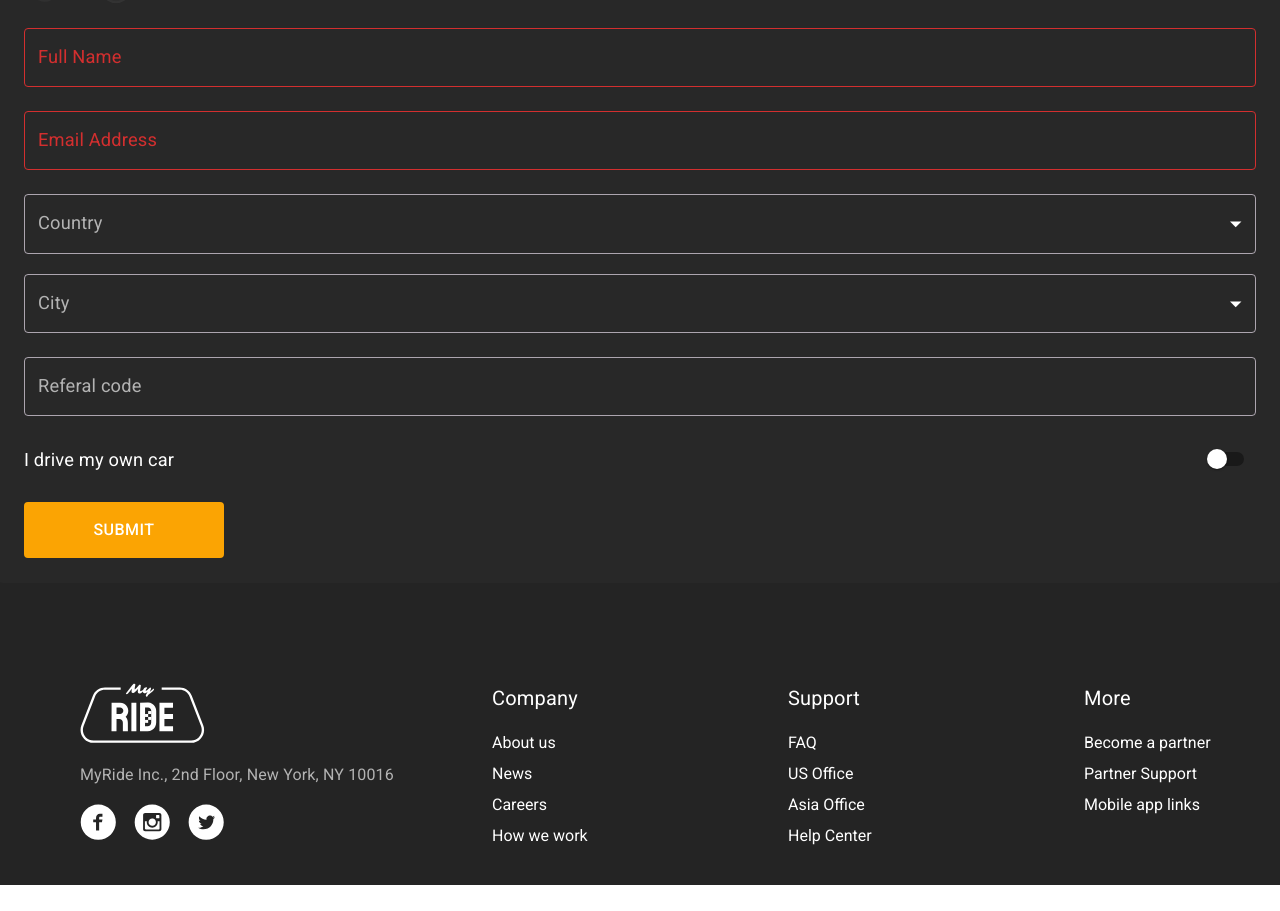
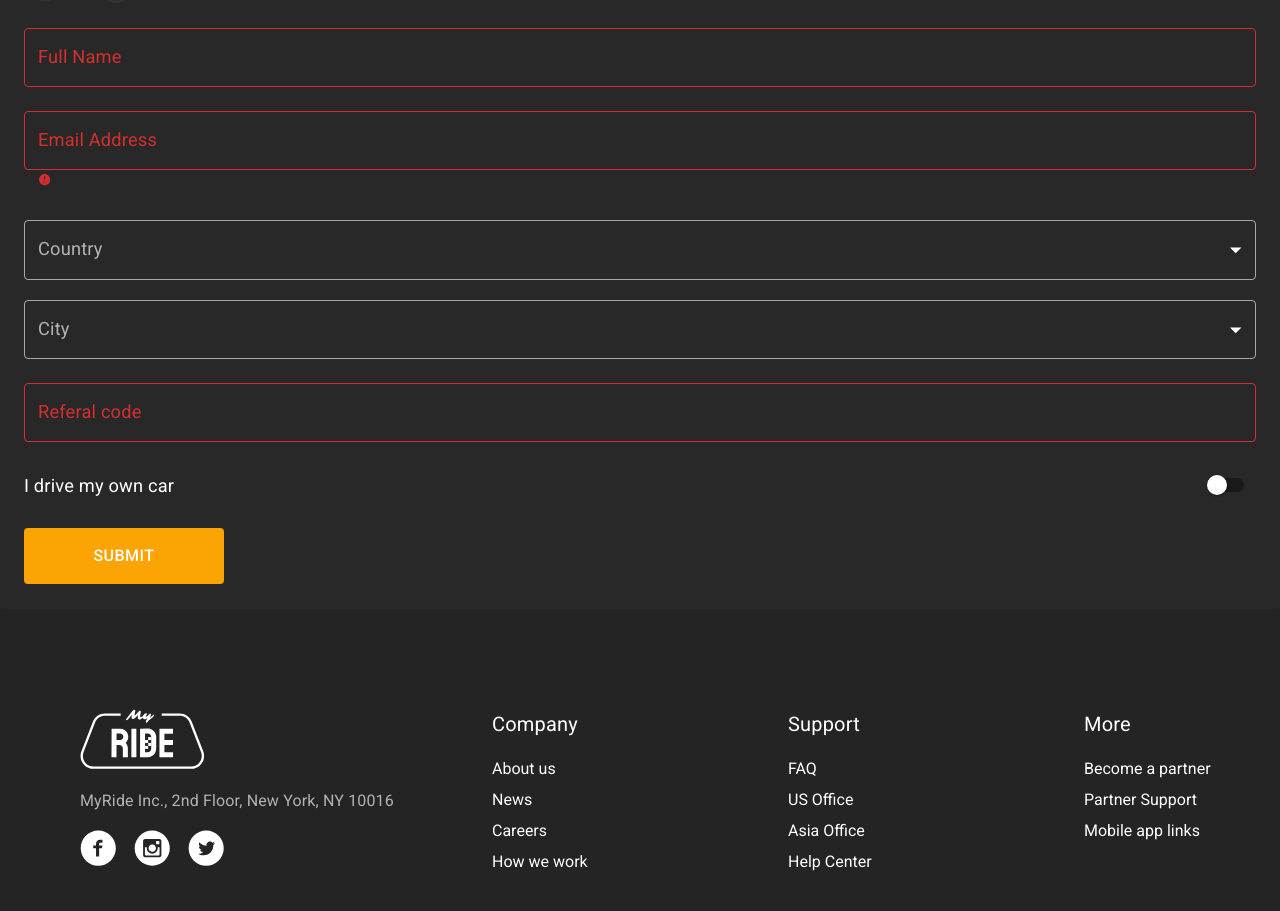
Before and after one commit to marcorezon/Compass-PB---Projeto-3, a React (Vite) app: page /home in a window 1280 px wide. Shown: the part 1843-2754 px from the top of the page. Before the commit the page ends 2728 px from the top, so only its background shows below. Built offline with nearby package versions, Linux system fonts and the light colour scheme.

Commit message:
Implementing validation error messages

```diff
--- a/src/shared/components/formAlert.jsx
+++ b/src/shared/components/formErrorAlert.tsx
@@ -1,11 +1,14 @@
-export default function FormErrorAlert ({style, content}) {
+import { InlineContainer, Span } from "./customComponents";
+
+export default function FormErrorAlert ({content}) {
+
     const addAlertIcon = (
         <svg className="alertIcon"
             viewBox="0 0 48 48"
             fill="none"
             width="13px"
             height="13px"
-            color="var(--Alert)">
+            color="#d32f2f">
                 <path
                     fill-rule="evenodd"
                     clip-rule="evenodd"
@@ -16,9 +19,9 @@ export default function FormErrorAlert ({style, content}) {
     );
 
     return (
-        <div className={style}>
+        <InlineContainer mb="10px">
             {addAlertIcon}
-            <span>{content}</span>
-        </div>
+            <Span>{content}</Span>
+        </InlineContainer>
     );
 }
--- a/src/shared/components/register-form/register.tsx
+++ b/src/shared/components/register-form/register.tsx
@@ -1,12 +1,16 @@
 import { FormControl, FormControlLabel, FormLabel, Radio, RadioGroup, Switch, Typography } from '@mui/material';
 import { InlineContainer, ColumnContainer, Img, CustomButton, CustomTextField } from '../customComponents';
 import { useState, useRef } from 'react';
+import { Errors } from './validateForm';
 
+import FormErrorAlert from '../formErrorAlert';
 import FormattedSelect  from '../FormattedSelect';
 import validate from './validateForm';
 import isValid from './isValid';
 import FormImage from './../../../../public/Popup image.svg';
-import { Errors } from './validateForm';
+
+
+
 
 export const RegisterForm = () => {
 
@@ -33,7 +37,7 @@ export const RegisterForm = () => {
         },
     ]
 
-    let formValidationErrors: Errors ={}
+    const [validationErrors, setValidationErrors] = useState<Errors>({} as Errors);
 
     const formData = {
         name: useRef<HTMLElement>(),
@@ -58,9 +62,9 @@ export const RegisterForm = () => {
     }
 
     function handleSubmit () {
-        formValidationErrors = {...validate(formData)};
-        console.log(formValidationErrors);
-        setIsValidated((isValid(formValidationErrors)));
+        setValidationErrors({... validate(formData)});
+        console.log(validationErrors);
+        setIsValidated((isValid(validationErrors)));
         console.log('Is validated: ' + isValidated);
     }
     return (
@@ -88,17 +92,16 @@ export const RegisterForm = () => {
             <CustomTextField name='name'
                 inputRef={formData.name}
                 label='Full Name'
-                error={formValidationErrors.name != ''}
-                aria-errormessage={formValidationErrors.name as string}
+                error={validationErrors.name != ''}
+                helperText={validationErrors.name}
             />
-
 
             <CustomTextField
                 name='email'
                 inputRef={formData.email}
                 label='Email Address'
-                error={formValidationErrors.email != ''}
-                helperText={formValidationErrors.email}
+                error={validationErrors.email != ''}
+                helperText={<FormErrorAlert content={validationErrors.email} />}
             />
 
             <FormattedSelect countryRef={formData.country} cityRef={formData.city}/>
@@ -107,6 +110,7 @@ export const RegisterForm = () => {
                 name='referal code'
                 inputRef={formData.referalCode}
                 label='Referal code'
+                error={validationErrors.referalCode != ''}
             />
 
             <InlineContainer alignItems= 'center' justifyContent ='space-between'>
@@ -131,7 +135,7 @@ export const RegisterForm = () => {
                     <RadioGroup ref={formData.carType} row name='Car type'>
                         {radioData.map((category) => {
                             return (
-                                <FormControlLabel  key={category.radioValue} value={category.radioValue} label=''
+                                <FormControlLabel key={category.radioValue} value={category.radioValue} label=''
                                     control={
                                         <Radio
                                             onChange={handleCarSelect}
```
Also changed, not shown: src/shared/components/register-form/validateForm.tsx (+7 -7 lines).
